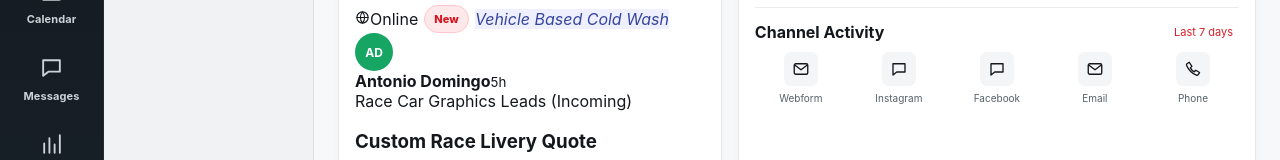
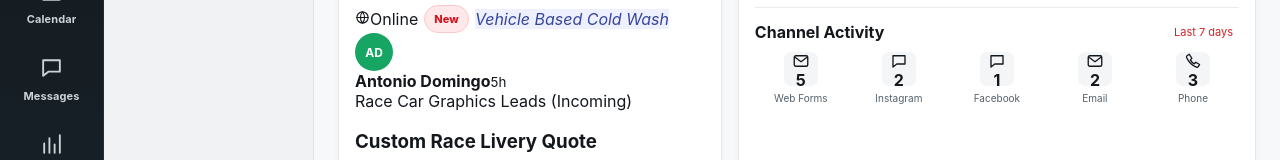
Before and after one commit to broadlanddigital2/rcg-crm-ui-prototype, a Next.js app: page /dashboard in a window 1280 px wide. Shown: the part 470-630 px from the top of the page. Built offline with nearby package versions, Linux system fonts and the light colour scheme.

Commit message:
Show counts for dashboard channel activity

```diff
--- a/app/dashboard/page.tsx
+++ b/app/dashboard/page.tsx
@@ -31,10 +31,10 @@ export default function Dashboard(){return <Shell active="home" action={<Primary
         </div>)}
       </div>
     </section>
-    <section className="panel"><PanelHead title="Upcoming Tasks"/><div className="taskList">{tasks.map((t,i)=><div className="taskRow" key={t[0]}><span className="taskCheck"/><strong>{t[0]}</strong><small className={i<2?"urgent":""}>{t[1]}</small></div>)}</div><div className="channelBlock"><PanelHead title="Channel Activity" suffix="Last 7 days"/><div className="channels"><Channel icon="mail" label="Webform"/><Channel icon="messages" label="Instagram"/><Channel icon="messages" label="Facebook"/><Channel icon="mail" label="Email"/><Channel icon="phone" label="Phone"/></div></div></section>
+    <section className="panel"><PanelHead title="Upcoming Tasks"/><div className="taskList">{tasks.map((t,i)=><div className="taskRow" key={t[0]}><span className="taskCheck"/><strong>{t[0]}</strong><small className={i<2?"urgent":""}>{t[1]}</small></div>)}</div><div className="channelBlock"><PanelHead title="Channel Activity" suffix="Last 7 days"/><div className="channels"><Channel icon="mail" label="Web Forms" count={5}/><Channel icon="messages" label="Instagram" count={2}/><Channel icon="messages" label="Facebook" count={1}/><Channel icon="mail" label="Email" count={2}/><Channel icon="phone" label="Phone" count={3}/></div></div></section>
   </div>
 </div></Shell>}
 
 function Stat({icon,value,label,tone}:{icon:IconName;value:string;label:string;tone:string}){return <div className="statCard"><span className={`statIcon ${tone}`}><Icon name={icon}/></span><div><strong>{value}</strong><span>{label}</span></div></div>}
 function PanelHead({title,suffix="View all"}:{title:string;suffix?:string}){return <div className="panelHead"><h2>{title}</h2><button>{suffix}</button></div>}
-function Channel({icon,label}:{icon:IconName;label:string}){return <div className="channelItem"><span><Icon name={icon}/></span><small>{label}</small></div>}
+function Channel({icon,label,count}:{icon:IconName;label:string;count:number}){return <div className="channelItem"><span className="channelIcon"><Icon name={icon}/><b>{count}</b></span><small>{label}</small></div>}
```
